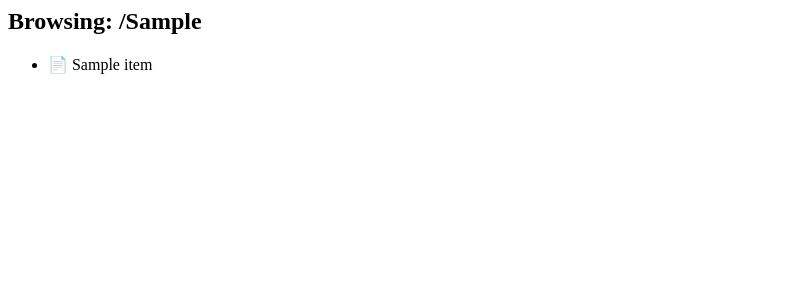
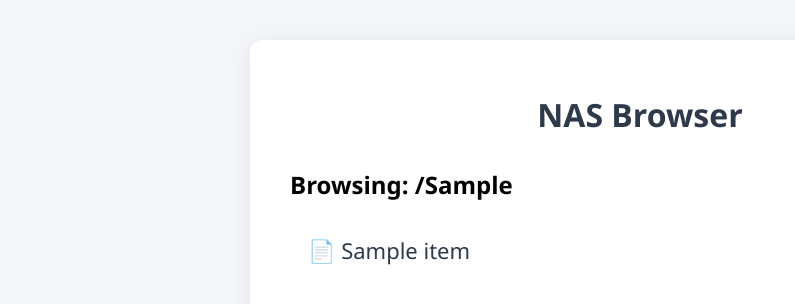
Before and after one commit to hash207/NAS_on_Pi, a Flask app: template Web app/templates/index.html in a window 1280 px wide. Shown: the top 304 px of the page, without its empty margins (0-795 px from the left). Run offline with Flask 3, Linux system fonts and the light colour scheme; the template is opened without the code that fills it: most values are stand-ins (such as "Sample title", 1, 10 or a date in 2020).

Commit message:
Add nice and clean css design

```diff
--- a/Web app/main.py
+++ b/Web app/main.py
@@ -2,7 +2,7 @@ from flask import Flask, render_template, send_from_directory, redirect, url_for
 import os
 
 app = Flask(__name__)
-MEDIA_FOLDER = '/home/hashem-alsharif/Desktop/Hashem/My Work/NAS_on_Pi/media'
+MEDIA_FOLDER = '/home/hashem-alsharif/Desktop/Hashem/My_Work/NAS_on_Pi/media'
 
 def get_dir_contents(subpath=''):
     abs_path = os.path.join(MEDIA_FOLDER, subpath)
@@ -27,6 +27,7 @@ def index():
 def browse(subpath):
     items = get_dir_contents(subpath)
     parent = os.path.dirname(subpath) if subpath else None
+    # Pass through as before; template will include CSS
     return render_template('index.html', items=items, current_path=subpath, parent=parent)
 
 @app.route('/media/<path:filename>')
--- /dev/null
+++ b/Web app/static/style.css
@@ -0,0 +1,72 @@
+body {
+    background: #f4f6fa;
+    font-family: 'Segoe UI', Arial, sans-serif;
+    margin: 0;
+    padding: 0;
+}
+
+.container {
+    max-width: 700px;
+    margin: 40px auto;
+    background: #fff;
+    border-radius: 12px;
+    box-shadow: 0 4px 24px rgba(0,0,0,0.08);
+    padding: 32px 40px 40px 40px;
+}
+
+h1 {
+    text-align: center;
+    color: #2d3a4b;
+    margin-bottom: 32px;
+}
+
+.back-link {
+    display: inline-block;
+    margin-bottom: 18px;
+    color: #4a90e2;
+    text-decoration: none;
+    font-weight: 500;
+    transition: color 0.2s;
+}
+.back-link:hover {
+    color: #23527c;
+}
+
+.file-list {
+    list-style: none;
+    padding: 0;
+    margin: 0;
+}
+
+.file-item {
+    padding: 14px 18px;
+    border-bottom: 1px solid #eaeaea;
+    font-size: 1.1em;
+    display: flex;
+    align-items: center;
+    transition: background 0.15s;
+}
+
+.file-item:last-child {
+    border-bottom: none;
+}
+
+.file-item a {
+    color: #2d3a4b;
+    text-decoration: none;
+    flex: 1;
+    transition: color 0.2s;
+    font-size: 1.25em; /* Increased from default to make icons and text bigger */
+}
+
+.file-item.dir a { font-weight: 600; }
+.file-item.video a { color: #e67e22; }
+.file-item.file a { color: #16a085; }
+
+.file-item:hover {
+    background: #f0f4fa;
+}
+
+.file-item a:hover {
+    color: #4a90e2;
+}
--- a/Web app/templates/index.html
+++ b/Web app/templates/index.html
@@ -1,22 +1,30 @@
+<!DOCTYPE html>
+<html lang="en">
+<head>
+    <meta charset="UTF-8">
+    <title>NAS Browser</title>
+    <link rel="stylesheet" href="{{ url_for('static', filename='style.css') }}">
+</head>
+<body>
+    <div class="container">
+        <h1>NAS Browser</h1>
         <h2>Browsing: /{{ current_path }}</h2>
         {% if parent %}
-    <a href="{{ url_for('browse', subpath=parent) }}">⬅️ Up</a>
+            <a class="back-link" href="{{ url_for('browse', subpath=parent) }}">⬅️ Back</a>
         {% endif %}
-<ul>
+        <ul class="file-list">
             {% for item in items %}
-    <li>
+                <li class="file-item {{ item.type }}">
                     {% if item.type == 'dir' %}
                         <a href="{{ url_for('browse', subpath=item.path) }}">📁 {{ item.name }}</a>
                     {% elif item.type == 'video' %}
-            <details>
-                <summary>🎬 {{ item.name }}</summary>
-                <video width="320" height="240" controls>
-                    <source src="{{ url_for('stream_file', filename=item.path) }}" type="video/mp4">
-                </video>
-            </details>
+                        <a href="{{ url_for('stream_file', filename=item.path) }}" target="_blank">🎬 {{ item.name }}</a>
                     {% else %}
-            📄 {{ item.name }}
+                        <a href="{{ url_for('stream_file', filename=item.path) }}" target="_blank">📄 {{ item.name }}</a>
                     {% endif %}
                 </li>
             {% endfor %}
         </ul>
+    </div>
+</body>
+</html>
```
Lines whose indentation alone changed are shown as unchanged.
